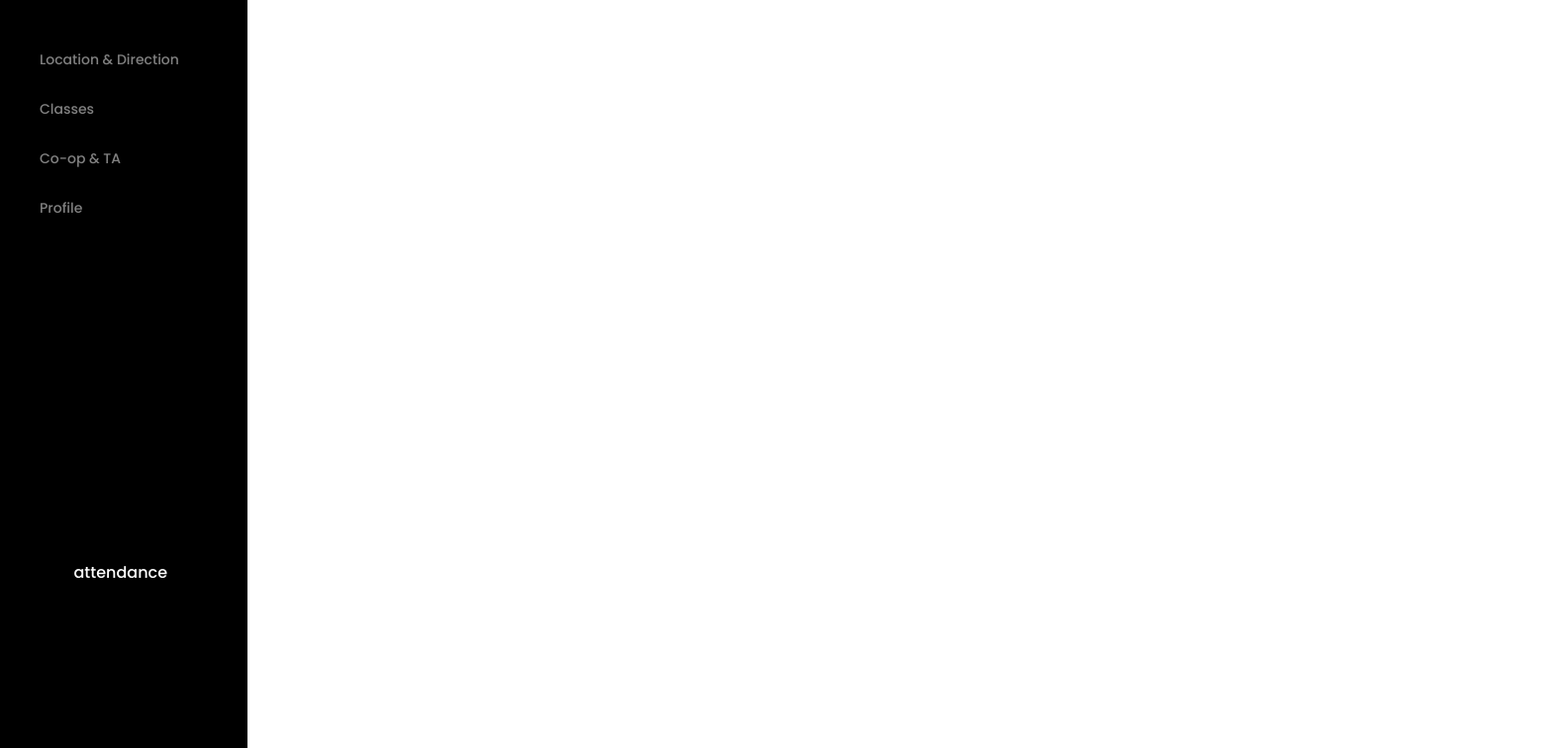
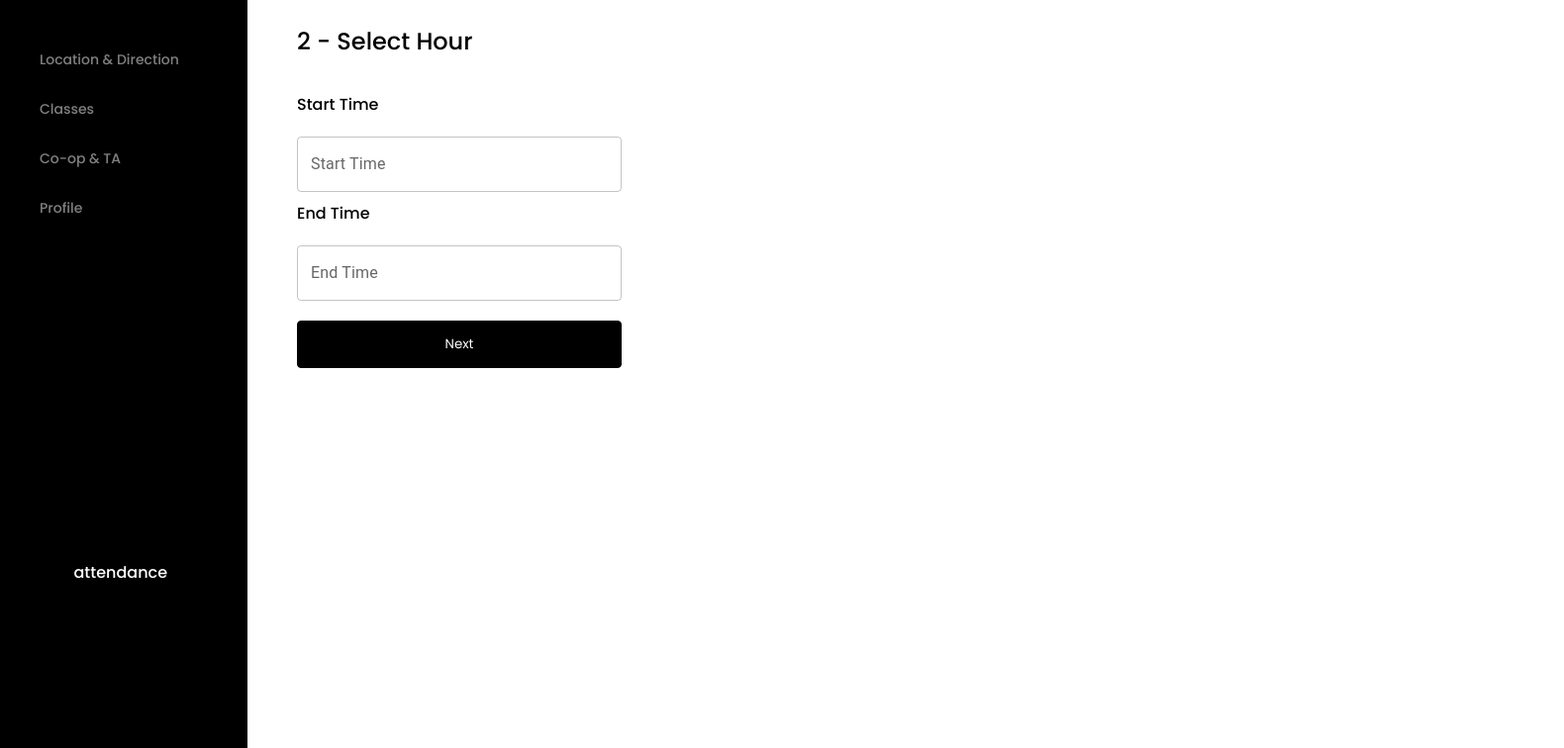
Before and after one commit to kubilaycakmak/attendence-frontend, a React (Create React App) app: page / in a window 1280 px wide. Shown: the top 756 px of the page at 99% size, 1580 px wide, since content can reach past the window. Built offline with nearby package versions, Linux system fonts and the light colour scheme.

Commit message:
Time Form Component

```diff
--- a/src/App.js
+++ b/src/App.js
@@ -2,11 +2,13 @@ import React from 'react'
 
 import './App.css'
 import Sidebar from './component/Sidebar/Sidebar'
+import Time from './component/Time/Time'
 
 function App() {
   return (
     <div className='App'>
       <Sidebar />
+      <Time />
     </div>
   )
 }
--- /dev/null
+++ b/src/component/Time/Time.js
@@ -0,0 +1,44 @@
+import React, { useState } from 'react'
+import { LocalizationProvider } from '@mui/x-date-pickers/LocalizationProvider'
+import { AdapterDateFns } from '@mui/x-date-pickers/AdapterDateFns'
+import TextField from '@mui/material/TextField'
+import { TimePicker } from '@mui/x-date-pickers/TimePicker'
+import styles from './Time.module.scss'
+
+const Time = () => {
+  const [startTime, setStartTime] = useState(null)
+  const [endTime, setEndTime] = useState(null)
+
+  console.log(startTime, endTime)
+  return (
+    <LocalizationProvider dateAdapter={AdapterDateFns}>
+      <form className={styles.container}>
+        <h3 className={styles.title}>2 - Select Hour</h3>
+        <div className={styles.wrapper}>
+          <label>Start Time</label>
+          <br />
+          <TimePicker
+            label='Start Time'
+            value={startTime}
+            onChange={setStartTime}
+            renderInput={(params) => <TextField {...params} />}
+            className={styles.input}
+          />
+        </div>
+        <div className={styles.wrapper}>
+          <label>End Time</label>
+          <br />
+          <TimePicker
+            label='End Time'
+            value={endTime}
+            onChange={setEndTime}
+            renderInput={(params) => <TextField {...params} />}
+          />
+        </div>
+        <button className={styles.button}>Next</button>
+      </form>
+    </LocalizationProvider>
+  )
+}
+
+export default Time
--- /dev/null
+++ b/src/component/Time/Time.module.scss
@@ -0,0 +1,48 @@
+@import url('https://fonts.googleapis.com/css2?family=Poppins:wght@400;500;600&display=swap');
+
+.container {
+  text-align: left;
+  position: relative;
+  left: 300px;
+  display: flex;
+  flex-direction: column;
+  gap: 10px;
+}
+
+.title {
+  text-align: left;
+  font-family: 'Poppins';
+  font-style: normal;
+  font-weight: 500;
+  font-size: 24px;
+  line-height: 36px;
+}
+.wrapper {
+  display: flex;
+  flex-direction: column;
+  max-width: 328px;
+}
+label {
+  font-family: 'Poppins';
+  font-style: normal;
+  font-weight: 500;
+  font-size: 16px;
+  line-height: 24px;
+}
+.button {
+  background: #000000;
+  border: 0.5px solid #000000;
+  border-radius: 4px;
+  max-width: 328px;
+  height: 48px;
+  color: white;
+  font-family: 'Poppins';
+  margin-top: 10px;
+}
+@media screen and (max-width: 768px) {
+  .container {
+    left: auto;
+    right: auto;
+    margin: 0px 70px;
+  }
+}
```
Also changed, not shown: package.json (+10 -0 lines), 1 other file (tests, documents, lock files or other folders).
